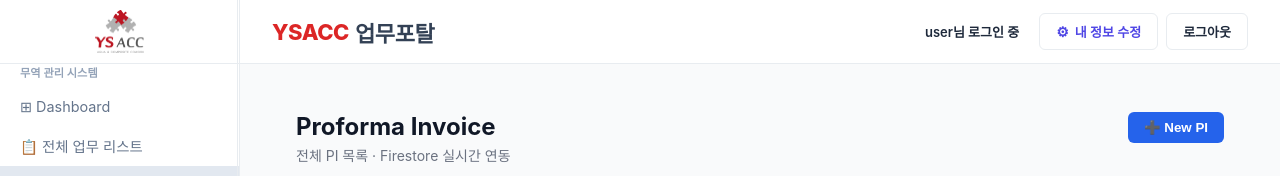
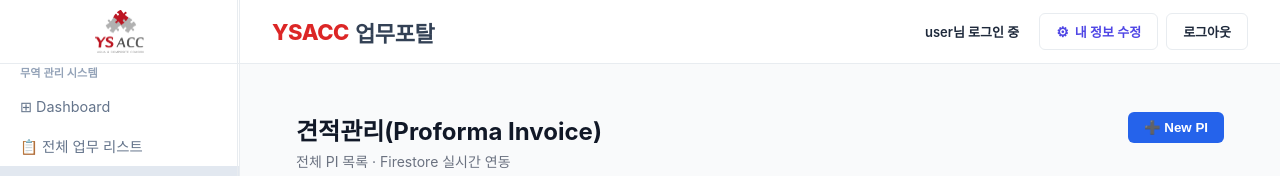
Before and after one commit to jhk113074-hue/trading_management, a React (Vite) app in the folder app/: page /proforma-invoices in a window 1280 px wide. Shown: the top 176 px of the page. Built offline with nearby package versions, Linux system fonts and the light colour scheme; no server answers; the database is empty; sample sign-in values are in the browser's storage.

Commit message:
UI: Rename Proforma Invoice to 견적관리(Proforma Invoice)

```diff
--- a/app/src/components/Layout.tsx
+++ b/app/src/components/Layout.tsx
@@ -65,7 +65,7 @@ export const Layout: React.FC = () => {
       { section: '무역 관리 시스템', items: [
         { path: '/', label: '⊞ Dashboard' },
         { path: '/list', label: '📋 전체 업무 리스트' },
-        { path: '/proforma-invoices', label: '≡ Proforma Invoice', external: false },
+        { path: '/proforma-invoices', label: '≡ 견적관리(Proforma Invoice)', external: false },
         { path: '/orders', label: '📦 주문관리', external: false },
         { path: '/products', label: '◫ 상품 DB', external: false },
         { path: '/customers', label: '◎ 고객사 관리', external: false },
--- a/app/src/pages/ProformaInvoices.tsx
+++ b/app/src/pages/ProformaInvoices.tsx
@@ -185,7 +185,7 @@ export const ProformaInvoices: React.FC = () => {
     <div className="page-container" style={{ padding: '24px' }}>
       <header style={{ display: 'flex', justifyContent: 'space-between', alignItems: 'flex-start', marginBottom: '24px' }}>
         <div>
-          <h1 style={{ fontSize: '24px', fontWeight: 'bold', color: '#111827', margin: 0 }}>Proforma Invoice</h1>
+          <h1 style={{ fontSize: '24px', fontWeight: 'bold', color: '#111827', margin: 0 }}>견적관리(Proforma Invoice)</h1>
           <p style={{ color: '#6b7280', fontSize: '14px', marginTop: '4px' }}>전체 PI 목록 · Firestore 실시간 연동</p>
         </div>
         <button
```
